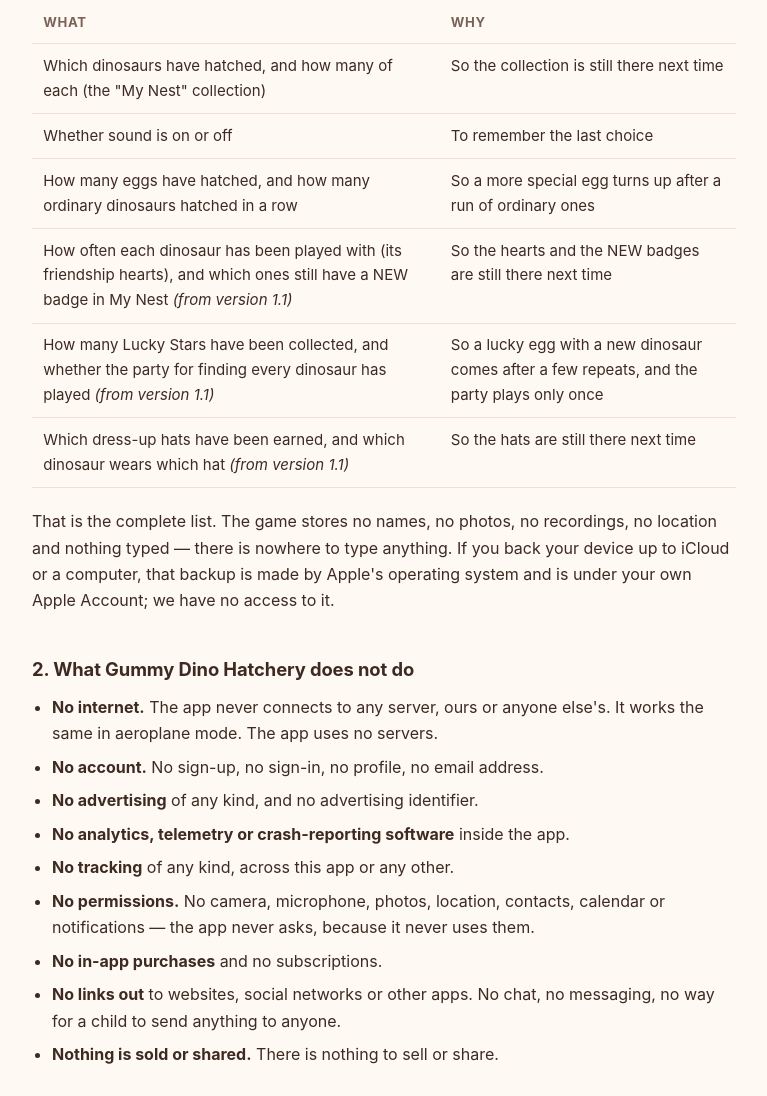
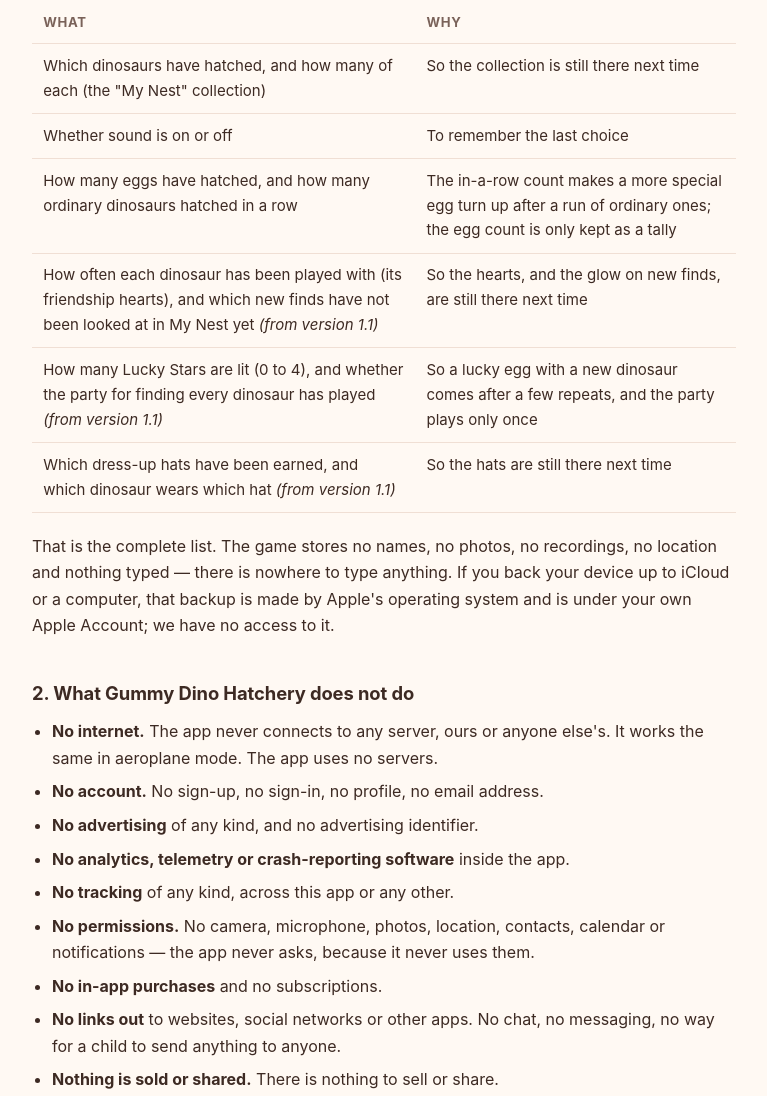
Before and after one commit to eldenjh/gummy-dino-hatchery-site, a plain HTML site: page privacy.html in a window 1280 px wide. Shown: the part 725-1821 px from the top of the page, without its empty margins (256-1023 px from the left). Drawn offline with Linux system fonts and the light colour scheme; no server answers.

Commit message:
Privacy policy: exact wording for what Start over clears and keeps, the Lucky Stars meter, new finds, the egg tally
Checked line by line against the 1.1 save code: Start over also clears the party record and the worn hats, and keeps
the in-a-row count; the Lucky Stars value is the meter (0 to 4); new finds glow in My Nest; the egg count is a tally.

Co-Authored-By: Claude Opus 5.5 <noreply@anthropic.com>
Claude-Session: https://claude.ai/code/session_01RsiK3aoHrG7CxvTZNRzQqK

```diff
--- a/privacy.html
+++ b/privacy.html
@@ -81,9 +81,9 @@ try{fetch("https://site-stats.kidwatch.workers.dev/hit?s=dinohatchery&p="+encode
       <tbody>
         <tr><td>Which dinosaurs have hatched, and how many of each (the "My Nest" collection)</td><td>So the collection is still there next time</td></tr>
         <tr><td>Whether sound is on or off</td><td>To remember the last choice</td></tr>
-        <tr><td>How many eggs have hatched, and how many ordinary dinosaurs hatched in a row</td><td>So a more special egg turns up after a run of ordinary ones</td></tr>
-        <tr><td>How often each dinosaur has been played with (its friendship hearts), and which ones still have a NEW badge in My Nest <em>(from version 1.1)</em></td><td>So the hearts and the NEW badges are still there next time</td></tr>
-        <tr><td>How many Lucky Stars have been collected, and whether the party for finding every dinosaur has played <em>(from version 1.1)</em></td><td>So a lucky egg with a new dinosaur comes after a few repeats, and the party plays only once</td></tr>
+        <tr><td>How many eggs have hatched, and how many ordinary dinosaurs hatched in a row</td><td>The in-a-row count makes a more special egg turn up after a run of ordinary ones; the egg count is only kept as a tally</td></tr>
+        <tr><td>How often each dinosaur has been played with (its friendship hearts), and which new finds have not been looked at in My Nest yet <em>(from version 1.1)</em></td><td>So the hearts, and the glow on new finds, are still there next time</td></tr>
+        <tr><td>How many Lucky Stars are lit (0 to 4), and whether the party for finding every dinosaur has played <em>(from version 1.1)</em></td><td>So a lucky egg with a new dinosaur comes after a few repeats, and the party plays only once</td></tr>
         <tr><td>Which dress-up hats have been earned, and which dinosaur wears which hat <em>(from version 1.1)</em></td><td>So the hats are still there next time</td></tr>
       </tbody>
     </table>
@@ -113,7 +113,7 @@ try{fetch("https://site-stats.kidwatch.workers.dev/hit?s=dinohatchery&p="+encode
   <h2>5. How to delete everything</h2>
   <div class="card">
     <ul>
-      <li><strong>Start the collection over:</strong> open My Nest and hold the round button at the bottom of the list for two seconds. This also clears the friendship hearts, the NEW badges, the hats and the Lucky Stars; the sound setting and the count of eggs hatched stay.</li>
+      <li><strong>Start the collection over:</strong> open My Nest and hold the round button at the bottom of the list for two seconds. This also clears the friendship hearts, the marks on new finds, the hats (earned and worn), the Lucky Stars and the record that the party has played; the sound setting, the count of eggs hatched and the count of ordinary dinosaurs hatched in a row stay.</li>
       <li><strong>Everything:</strong> delete the app. Removing Gummy Dino Hatchery removes its storage from the device, and with it the collection and every setting. On iOS use <strong>Delete App</strong>, not <strong>Offload App</strong> — offloading deliberately keeps the app's data so it comes back if you reinstall.</li>
       <li><strong>Backups:</strong> to remove it from an existing device backup too, delete the app and then make a fresh backup, or manage backups in <strong>Settings › [your name] › iCloud</strong>.</li>
     </ul>
```
